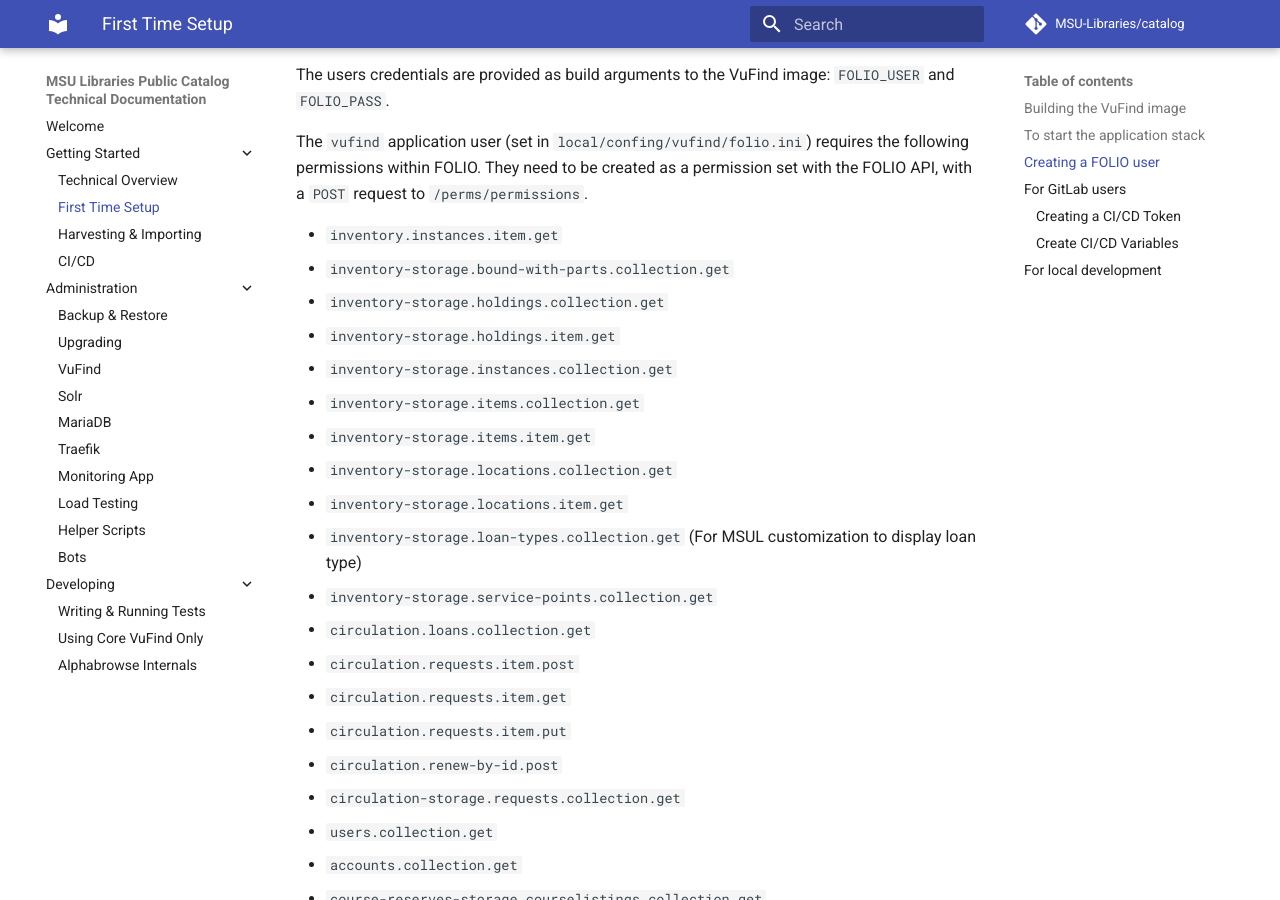
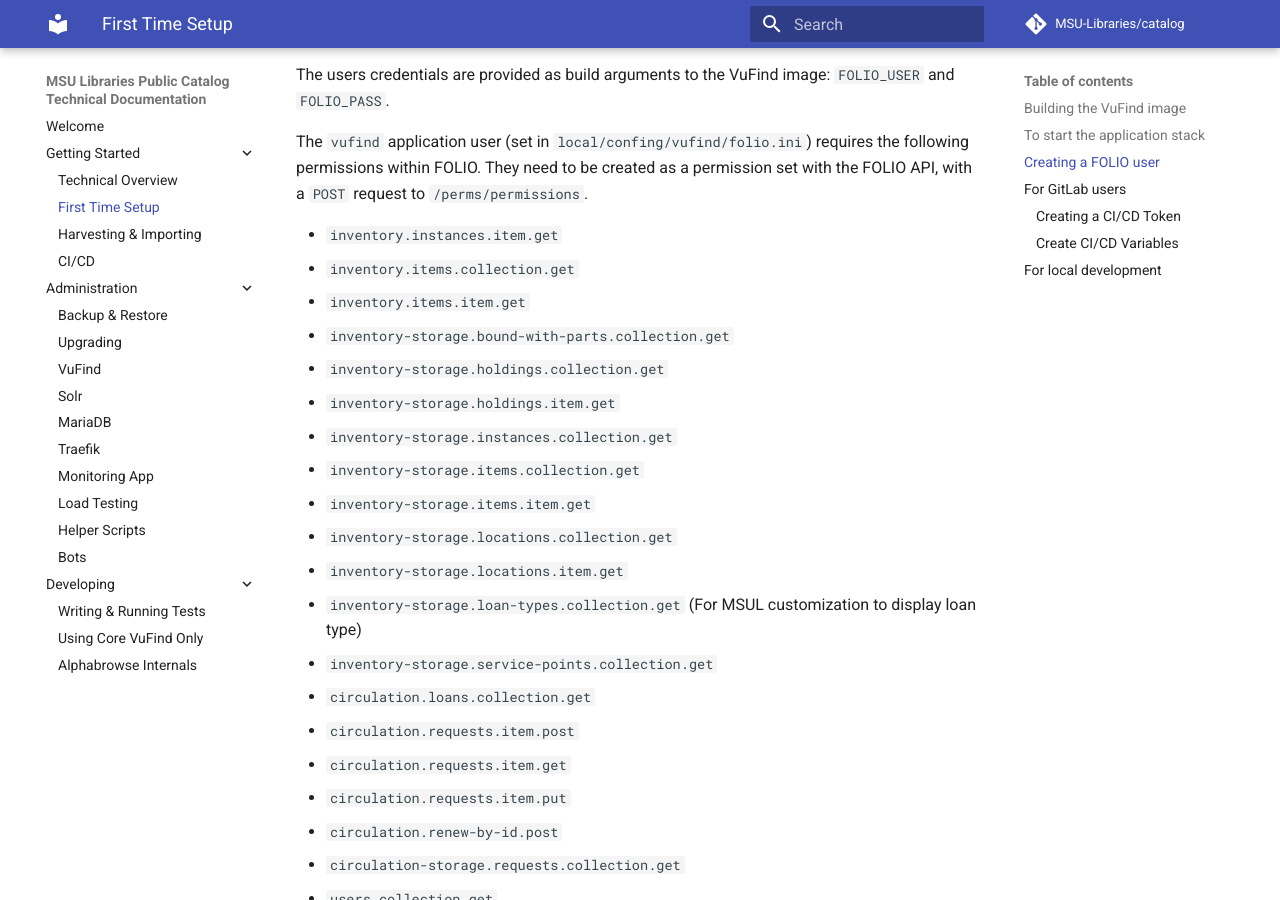
Before and after one commit to MSU-Libraries/catalog, an MkDocs documentation site: the page built from docs/first-time-setup.md, in a window 1280 px wide and 900 px high, scrolled down 1679 px. Built offline with MkDocs 1.6.1 and Material for MkDocs 9.7.7, drawn with Linux system fonts in a browser that asks for light colours; comment, search, counter and statistics services are not loaded.

Commit message:
PC-1024 Add permissions required for VF10

```diff
--- a/docs/first-time-setup.md
+++ b/docs/first-time-setup.md
@@ -85,6 +85,8 @@
 with a `POST` request to `/perms/permissions`.
 
 * `inventory.instances.item.get`
+* `inventory.items.collection.get`
+* `inventory.items.item.get`
 * `inventory-storage.bound-with-parts.collection.get`
 * `inventory-storage.holdings.collection.get`
 * `inventory-storage.holdings.item.get`
```
